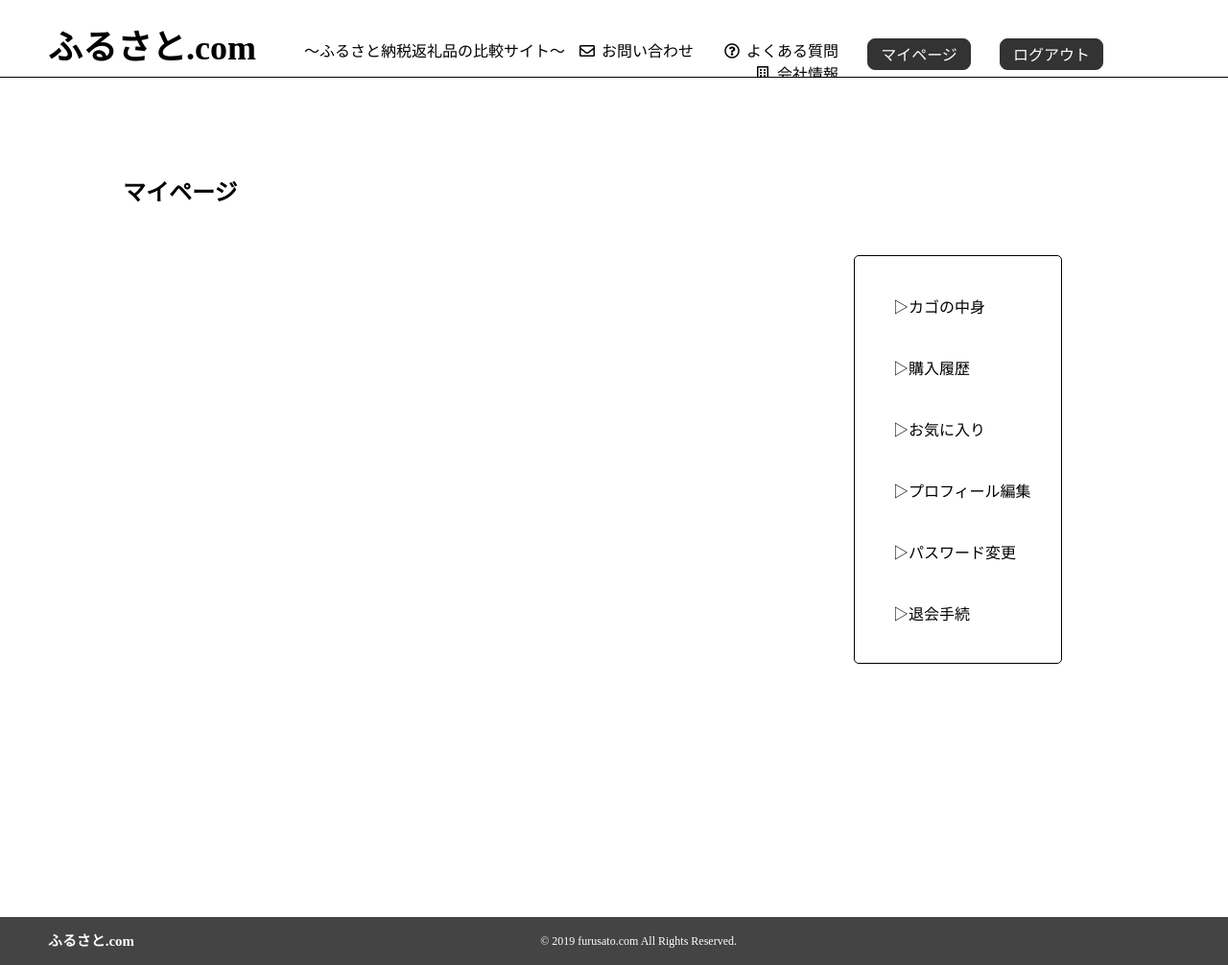
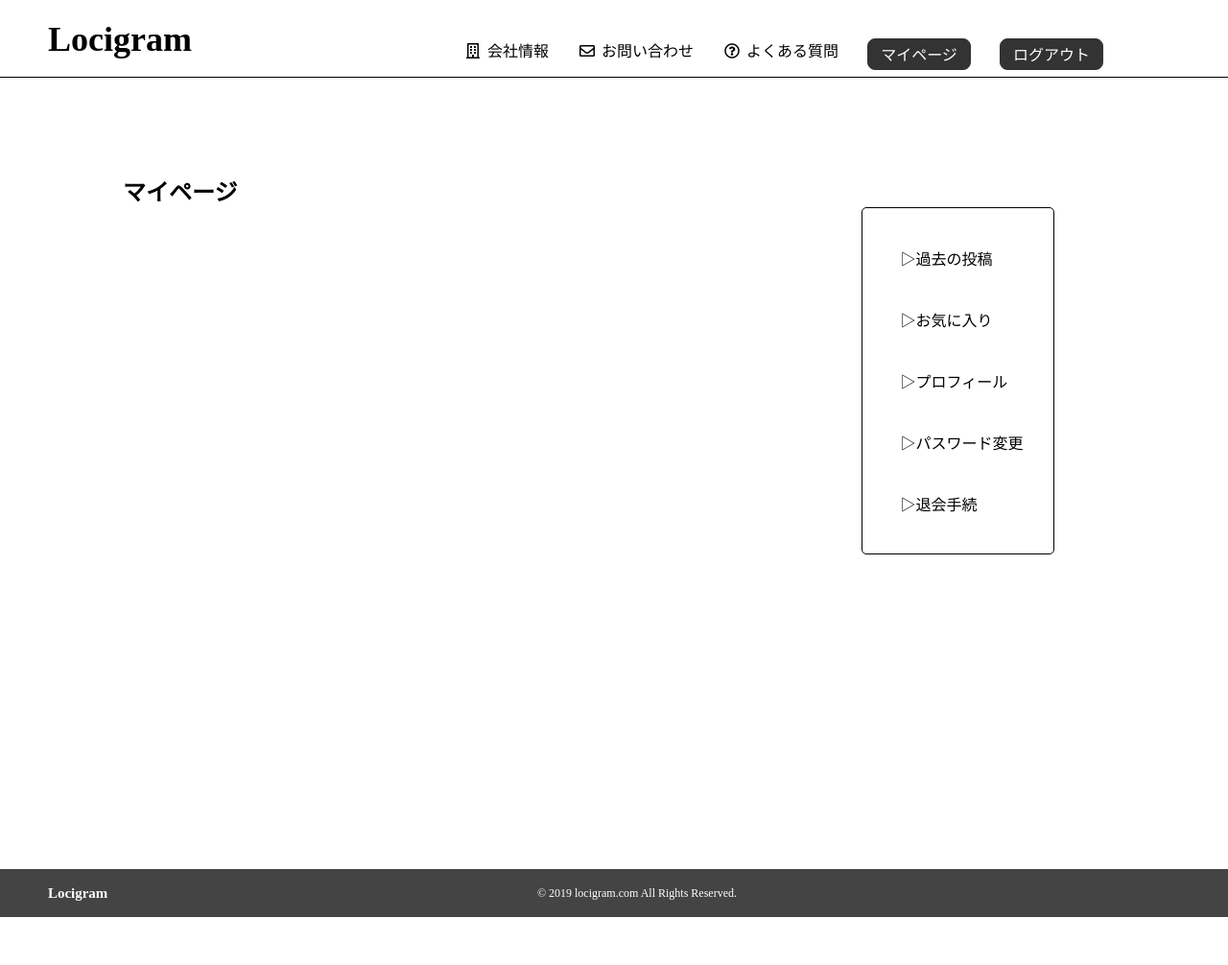
Before and after one commit to XIAO100he/Locigram, a PHP site: page /mypage.php in a window 1280 px wide. Shown: the whole page at 96% size. After the commit the page ends 956 px from the top, so only its background shows below. Run offline with PHP 8.4, Linux system fonts and the light colour scheme; the visitor is signed in with stand-in values (Sample User, id 1); some libraries are stand-ins or nearby versions.

Commit message:
Change theme

```diff
--- a/footer.php
+++ b/footer.php
@@ -1,8 +1,8 @@
 <footer>
 	<div class="footer-left">
-		<h5>ふるさと.com</h5>
+		<h5>Locigram</h5>
 	</div>
 	<div class="footer-right">
-		© 2019 furusato.com All Rights Reserved.
+		© 2019 locigram.com All Rights Reserved.
 	</div>
 </footer>
--- a/header.php
+++ b/header.php
@@ -1,7 +1,6 @@
 <header>
 	<div class="header-left">
-		<h1><a href="index.php" class="main-theme">ふるさと.com</a></h1>
-		<p>〜ふるさと納税返礼品の比較サイト〜</p>
+		<h1><a href="index.php" class="main-theme">Locigram</a></h1>
 	</div>
 	<div class="header-right">
 		<?php
--- a/side_bar.php
+++ b/side_bar.php
@@ -1,10 +1,9 @@
 <div class="my-side_wrapper">
 	<div class="side-box">
 		<ul class='side-ul'>
-			<li class="side-menu"><a href="insideBox.php" class="side-btn">▷カゴの中身</a></li>
-			<li class="side-menu"><a href="purchaseHis.php" class="side-btn">▷購入履歴</a></li>
+			<li class="side-menu"><a href="insideBox.php" class="side-btn">▷過去の投稿</a></li>
 			<li class="side-menu"><a href="likeItem.php" class="side-btn">▷お気に入り</a></li>
-			<li class="side-menu"><a href="profEdit.php" class="side-btn">▷プロフィール編集</a></li>
+			<li class="side-menu"><a href="profEdit.php" class="side-btn">▷プロフィール</a></li>
 			<li class="side-menu"><a href="passEdit.php" class="side-btn">▷パスワード変更</a></li>
 			<li class="side-menu"><a href="withdraw.php" class="side-btn">▷退会手続</a></li>
 		</ul>
--- a/style.css
+++ b/style.css
@@ -184,7 +184,7 @@ footer{
 
 .menu-main{
 	height:100%;
-	width:75%;
+	width:80%;
 	margin:0 auto;
 	overflow: hidden;
 }
@@ -351,11 +351,10 @@ label.err input{
 .my-side_wrapper{
 	width:30%;
 	min-height:640px;
-	margin-top:50px;
 	float:left;
 }
 .side-box{
-	width:70%;
+	width:65%;
 	margin:0 auto;
 	border:1px solid black;
 	border-radius: 5px;
@@ -364,16 +363,17 @@ label.err input{
 	margin-bottom:40px;
 }
 .side-menu{
-	width:150px;
+	width:130px;
 	margin-top:40px;
-}
-.side-menu:hover{
-	cursor: pointer;
-	border-bottom:1px dashed black;
 }
 .side-btn{
 	color:black;
 }
+.side-btn:hover{
+	cursor: pointer;
+	color:#c0c0c0;
+}
+
 /*****************プロフィール編集********************/
 .prof-wrapper{
 	width:70%;
@@ -428,3 +428,22 @@ select{
 	border-radius: 4px;
 	cursor: pointer;
 }
+
+
+/*****************Locigramとは****************/
+.about-wrapper{
+	width:70%;
+	min-height:580px;
+	margin:0 auto;
+}
+.about-loci{
+	width:200px;
+	padding-top:100px;
+	margin:0 auto;
+}
+.about-cont{
+	margin:0 auto;
+	width:65%;
+	padding-top:50px;
+	line-height: 50px;
+}
```
Also changed, not shown: index.php (+1 -22 lines), menu.php (+4 -5 lines).
